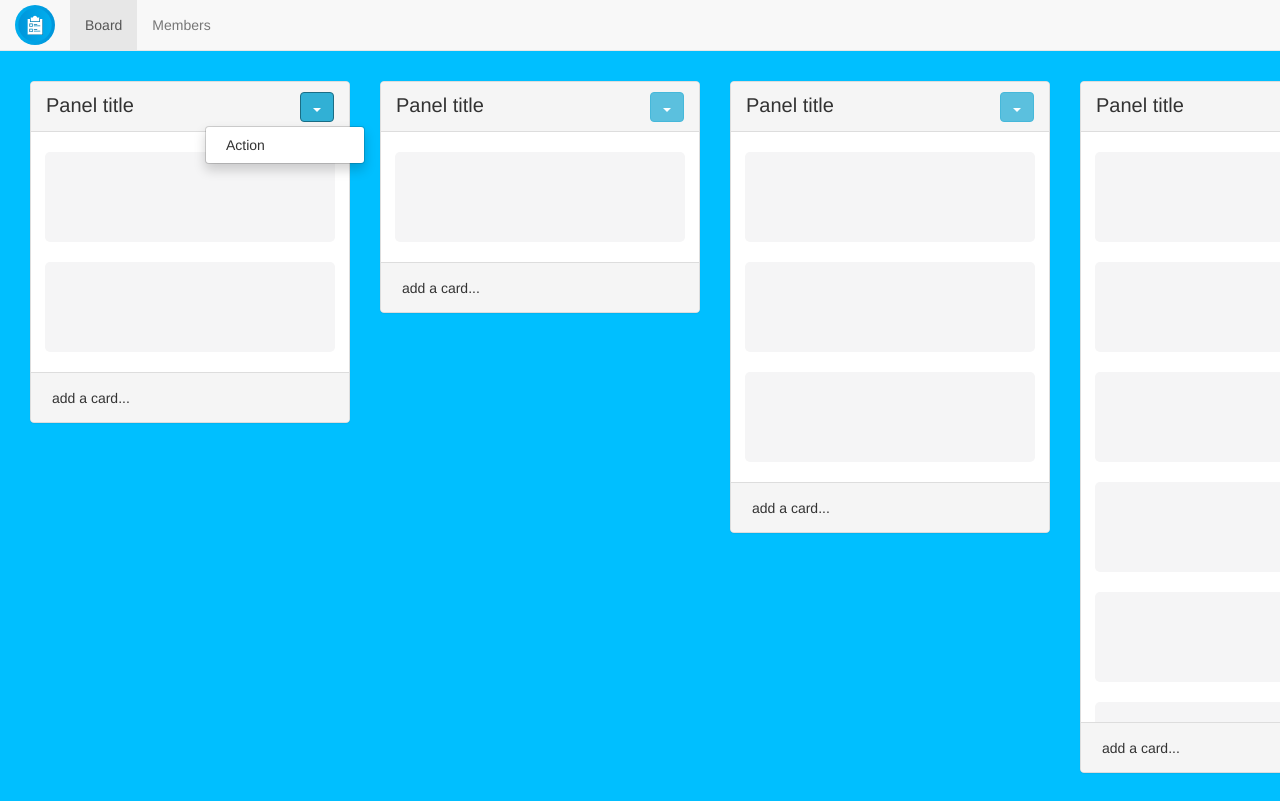
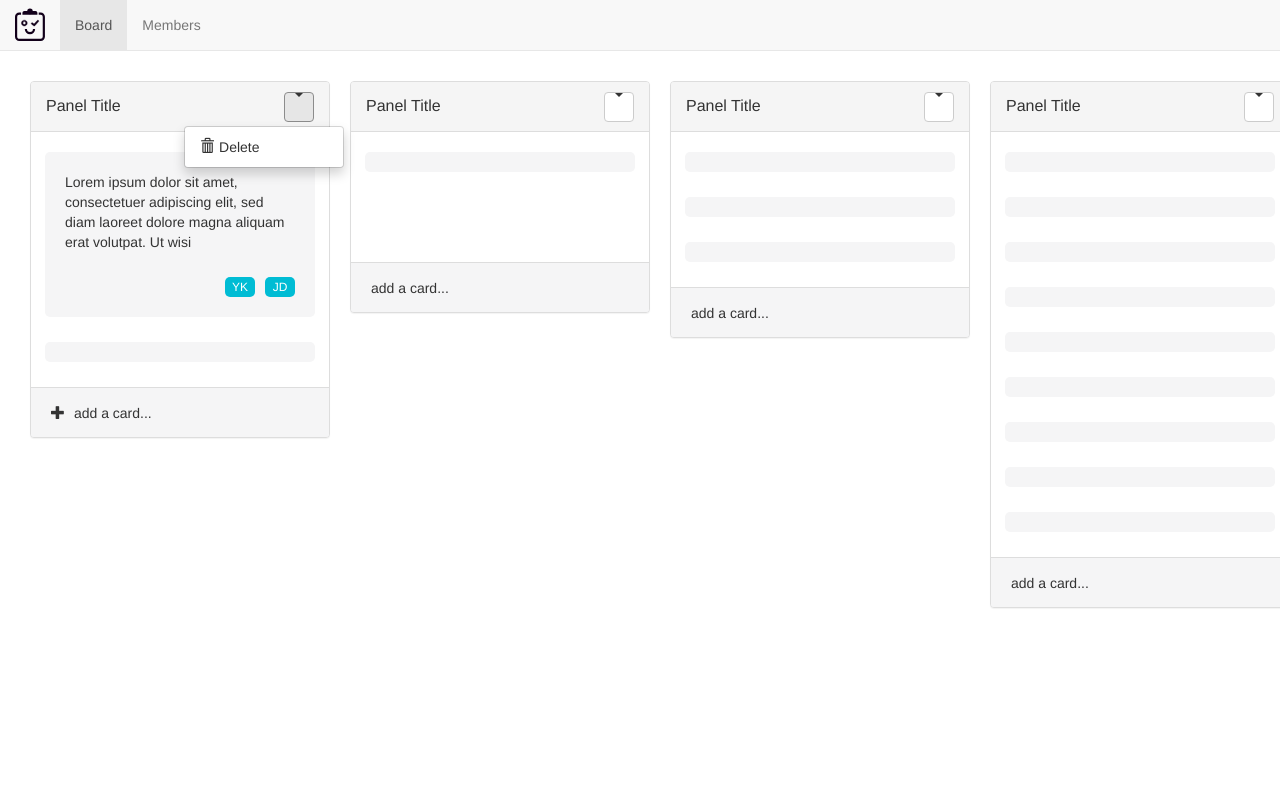
Before and after one commit to yaelkfir/taskboard, a website: page index.html in a window 1280 px wide. Both pictures are taken after a click on the button 317 px from the left and 107 px from the top of the page. Drawn offline with nearby package versions, Linux system fonts and the light colour scheme.

Commit message:
fixed span bubeling problam, finished delete list, modified the design, and fixed small problems, created card design with txt and lables fixed js bugs of shortenibg code added hovers gave inputs max-width

```diff
--- a/css/main.css
+++ b/css/main.css
@@ -22,7 +22,7 @@ html, body {
 }
 
 header .logo {
-  width: 40px;
+  width: 30px;
   height: 40px;
   margin-top: -10px;
 }
@@ -57,7 +57,7 @@ main {
   width: 100%;
   align-items: flex-start;
   height: calc(100% - 50px);
-  background-color: deepskyblue;
+
 }
 
 .board-flex {
@@ -68,10 +68,10 @@ main {
 }
 
 .panel-default {
-  width: 320px;
-  margin-right: 30px;
+  width: 300px;
+  margin-right: 20px;
   flex: 0 0;
-  flex-basis: 320px;
+  flex-basis: 300px;
   min-height: 200px;
   height: 100%;
   max-height: calc(100% - 50px);
@@ -79,11 +79,12 @@ main {
 }
 
 .panel-title {
-  line-height: 26px;
-  font-weight: 300;
+  line-height: 27px;
+  font-weight: 500;
   color: #333333;
-  font-size: 20px;
+  font-size: 16px;
   width: 260px;
+  text-transform: capitalize;
 }
 
 .panel-body {
@@ -95,16 +96,23 @@ main {
 
   width: 100%;
   height: 50px;
+  padding: 0;
+  overflow: hidden;
+  background-color: #f5f5f6;
 
 }
 
 .assignment {
-  width: 290px;
-  height: 90px;
-  margin-bottom: 20px;
+
+  width: 270px;
+  padding: 0 20px 20px 20px;
+  margin-bottom: 25px;
   border-radius: 5px;
   background-color: #f5f5f6;
   border: 0;
+  display: flex;
+  flex-direction: column;
+
 }
 
 .over-flow-mask {
@@ -136,8 +144,14 @@ footer {
 }
 
 .btn-primary {
-  width: 320px;
+  width: 300px;
   height: 50px;
+  font-size: 16px;
+  background-color: #3F51B5;
+  border: 0px;
+  font-weight: 500;
+  letter-spacing: 0.8px;
+  text-transform: capitalize;
 }
 
 .margin-right {
@@ -209,14 +223,78 @@ footer {
   display: none;
   position: absolute;
   top: 32px;
-  left: -95px;
+  left: -100px;
+}
+
+.ul-drop-down > li > a {
+  padding: 5px 15px;
+}
+
+
+.panel-footer-btn{
+  width: 100%;
+  height: 100%;
+  margin: 0;
+  text-align: left;
+  padding-left: 20px;
+}
+.panel-footer:link,
+.panel-footer:visited {
+  background-color: #f5f5f6;
 
 }
 
-textarea {
-  background-color: deepskyblue;
-  color: red;
-  height: 100%;
+.panel-footer:hover,
+.panel-footer:focus,
+.panel-footer:active {
+  background-color: #d6d6d7;
+}
+
+
+
+.delete-btn{
+  display: flex;
+  padding: 0;
+  width: 30px;
+  color: #333333;
+  border: 1px solid #cccccc;
+  justify-content: center;
+  background-color: white;
+}
+
+.user-icon{
+  height: 20px;
+  width: 30px;
+  line-height: 30px;
+  font-size: 12px;
+  background-color: #00BCD4;
+  margin-right: 10px;
+  border-radius: 5px;
+  display: flex;
+  justify-content: center;
+  align-items: center;
+  color: #fff;
+  text-transform: uppercase;
+}
+
+.assignment-footer{
   width: 100%;
+  height: 20px;
+  display: flex;
+  margin-top: 15px;
+  justify-content: flex-end;
+}
 
+.user-icon:last-child{
+  margin: 0;
 }
+
+.card-header{
+  height: 20px;
+  display: flex;
+  justify-content: flex-end;
+  align-items: center;
+}
+.padding-right{
+  padding-right: 5px;
+}
--- a/index.html
+++ b/index.html
@@ -4,7 +4,6 @@
   <meta charset="UTF-8">
   <link rel="stylesheet" href="node_modules/bootstrap/dist/css/bootstrap.css">
   <link rel="stylesheet" href="css/main.css">
-  <link href="https://fonts.googleapis.com/css?family=Karla:700|Montserrat:100,300,500|Roboto:100" rel="stylesheet">
   <title>Title</title>
 </head>
 <body>
@@ -14,7 +13,7 @@
     <div class="container">
       <div class="navbar-header">
         <a class="navbar-brand">
-          <img class="logo"  alt="Brand" src="assets/taskboard%20logo.svg">
+          <img class="logo" alt="Brand" src="assets/tasky-logo-01.svg">
         </a>
       </div>
       <ul class="nav navbar-nav">
@@ -26,43 +25,61 @@
 </header>
 <main>
   <div class="board-flex">
-  <div class="list-container board-flex height-100" >
+    <div class="list-container board-flex height-100">
       <section class="panel panel-default">
         <div class="be-task-header panel-heading">
           <h3 class="panel-title">Panel title</h3>
-        <input class="list-name-input" type="text" value ="list name">
+          <input class="list-name-input" type="text" value="list name" maxlength="26">
           <div class="no-floats btn-group">
-
-
-          <button type="button" class="btn btn-info dropdown-toggle" data-toggle="dropdown" aria-haspopup="true" aria-expanded="false">
+            <button type="button" class="delete-btn btn btn-default dropdown-toggle" data-toggle="dropdown" aria-haspopup="true" aria-expanded="false">
               <span class="caret"></span>
             </button>
             <ul class="ul-drop-down dropdown-menu">
-            <li><a href="#">Action</a></li>
+              <li><a href="#"><span class="padding-right glyphicon glyphicon-trash
+                "></span>Delete</a></li>
             </ul>
           </div>
         </div>
         <div class=" over-flow-mask">
           <ul class="flex-box">
             <li>
-          <li class="assignment"></li>
+            <li class="assignment">
+              <div class="card-header">
+              </div>
+              <p>Lorem ipsum dolor sit amet, consectetuer adipiscing elit, sed diam laoreet dolore magna aliquam erat
+                volutpat. Ut wisi
+              </p>
+              <div class="assignment-footer">
+                <span class="user-icon">yk</span>
+                <span class="user-icon">jd</span>
+              </div>
+
+            </li>
             <li class="assignment"></li>
             </li>
           </ul>
         </div>
-      <div class="panel-footer"><button type="button">add a card...</button></div>
+        <div class="panel-footer">
+
+          <button class="panel-footer-btn" type="button">
+            <span class="padding-right glyphicon glyphicon-plus"></span>
+            add a card...
+          </button>
+        </div>
       </section>
 
       <section class="panel panel-default">
         <div class="panel-heading">
           <h3 class="panel-title">Panel title</h3>
-        <input class="list-name-input" type="text" value="list name">
+          <input class="list-name-input" type="text" value="list name" maxlength="26">
           <div class="no-floats btn-group">
-          <button type="button" class="btn btn-info dropdown-toggle" data-toggle="dropdown" aria-haspopup="true" aria-expanded="false">
+            <button type="button" class="delete-btn btn btn-default dropdown-toggle" data-toggle="dropdown"
+                    aria-haspopup="true" aria-expanded="false">
               <span class="caret"></span>
             </button>
             <ul class="ul-drop-down dropdown-menu">
-            <li><a href="#">Action</a></li>
+              <li><a href="#" class="glyphicon glyphicon-trash
+">Delete</a></li>
             </ul>
           </div>
         </div>
@@ -71,19 +88,23 @@
             <li class="assignment"></li>
           </ul>
         </div>
-      <div class="panel-footer"><button type="button">add a card...</button></div>
+        <div class="panel-footer">
+          <button class="panel-footer-btn" type="button">add a card...</button>
+        </div>
       </section>
 
       <section class="panel panel-default">
         <div class="panel-heading">
           <h3 class="panel-title">Panel title</h3>
-        <input class="list-name-input" type="text" value="list name">
+          <input class="list-name-input" type="text" value="list name" maxlength="26">
           <div class="no-floats btn-group">
-          <button type="button" class="btn btn-info dropdown-toggle" data-toggle="dropdown" aria-haspopup="true" aria-expanded="false">
+            <button type="button" class="delete-btn btn btn-default dropdown-toggle" data-toggle="dropdown"
+                    aria-haspopup="true" aria-expanded="false">
               <span class="caret"></span>
             </button>
             <ul class="ul-drop-down dropdown-menu">
-            <li><a href="#">Action</a></li>
+              <li><a href="#" class="glyphicon glyphicon-trash
+">Delete</a></li>
             </ul>
           </div>
         </div>
@@ -95,20 +116,22 @@
           </ul>
         </div>
         <div class="panel-footer">
-        <button type="button">add a card...</button>
+          <button class="panel-footer-btn" type="button">add a card...</button>
         </div>
       </section>
 
       <section class="panel panel-default">
         <div class="panel-heading">
           <h3 class="panel-title">Panel title</h3>
-        <input class="list-name-input" type="text" value = "list name">
+          <input class="list-name-input" type="text" value="list name" maxlength="26">
           <div class="no-floats btn-group">
-          <button type="button" class="btn btn-info dropdown-toggle" data-toggle="dropdown" aria-haspopup="true" aria-expanded="false">
+            <button type="button" class="delete-btn btn btn-default dropdown-toggle" data-toggle="dropdown"
+                    aria-haspopup="true" aria-expanded="false">
               <span class="caret"></span>
             </button>
             <ul class="ul-drop-down dropdown-menu">
-            <li><a href="#">Action</a></li>
+              <li><a href="#" class="glyphicon glyphicon-trash
+">Delete</a></li>
             </ul>
           </div>
         </div>
@@ -125,7 +148,9 @@
             <div class="assignment"></div>
           </ul>
         </div>
-      <div class="panel-footer"><button type="button">add a card...</button></div>
+        <div class="panel-footer">
+          <button type="button" class="panel-footer-btn">add a card...</button>
+        </div>
       </section>
     </div>
     <button type="button" class="btn btn-primary margin-right" onclick="addList()">add a list..</button>
@@ -136,7 +161,7 @@
 <footer>
 
 </footer>
-<script src = "js/main.js"></script>
+<script src="js/main.js"></script>
 </body>
 </html>
 
--- a/js/main.js
+++ b/js/main.js
@@ -3,77 +3,68 @@
  */
 
 
-const addCardBtns = document.querySelectorAll('.panel-footer > button');
 const ENTER = 13;
-const listNames = document.querySelectorAll('.panel-heading > h3');
-const listNamesInputs = document.querySelectorAll('.panel-heading > input');
-const dropdownbtns = document.querySelectorAll('.panel-heading  button');
-console.info(dropdownbtns);
-
-//loops adds EventListeners
-//check event function
-/*
- if (event.type === ENTER){
- currentTarget.focus();
-
- if(dropDownUl.style.display === 'block'){
- dropDownUl.style.display = 'none';
- console.info('click');
- }
- else {
- dropDownUl.style.display = 'block';
- console.info('click');
- }
- }
-
- if(event.type === 'click'){
- currentTarget.focus();
- if(dropDownUl.style.display === 'block'){
- dropDownUl.style.display = 'none';
- }
- else {
- dropDownUl.style.display = 'block';
- }
- }
-
- if(event.type === 'blur'){
- if(dropDownUl.style.display === 'block'){
- dropDownUl.style.display = 'none';
-
- }
- }
-
-/*loop events
- */
 
 
+/*
+ A list is a set of cards, where each card contains:
+
+ A description - done
+ A list of icons with the members that are assigned to the card, where each icon is actually the uppercase first letter of their name.
+ A button edit will appear on mouse over on the whole card.
+ Clicking it will open the “Card Edit” modal (outline below
+ */
+//make the li delete the to do list
+
+
+//if parant ul is open than click on li will open are you sure window
+//fix the on blur ul handler
 
 
 //adEvent on document
+onOpeningIndex();
 
-for (let listName of listNames) {
+function onOpeningIndex() {
 
-  listName.addEventListener("click",changeName);
-  listName.addEventListener('keydown',changeName);
-  listName.tabIndex = "0";
+  const addCardBtns = document.querySelectorAll('.panel-footer > button');
+  const listNames = document.querySelectorAll('.panel-heading > h3');
+  const listNamesInputs = document.querySelectorAll('.panel-heading > input');
+  const dropDownBtns = document.querySelectorAll('.panel-heading  button');
+  const dropDownLis = document.querySelectorAll('.ul-drop-down >  li');
+  console.info(listNamesInputs);
 
-}
+  addTabIndx(listNames);
 
-for (let btn of addCardBtns) {
+  addEventListeners(dropDownLis, ['click'], deleteList);
 
-  btn.addEventListener("click", addCard);
+  addEventListeners(listNames, ['click', 'keydown'], changeName);
+
+  addEventListeners(addCardBtns, ['click'], addCard);
+
+  addEventListeners(listNamesInputs, ['blur', 'keydown'], saveTitleName);
+
+  addEventListeners(dropDownBtns, ['click', 'keydown'], handelDropDown);
 
 }
 
 
-for (let listNamesInput of listNamesInputs) {
+function deleteList(event) {
 
-  listNamesInput.addEventListener("blur",saveName);
-  listNamesInput.addEventListener('keydown', saveName);
+  //target the list
+  const target = event.target;
+  const list = target.closest('section');
+  const listsContainer = document.querySelector('.list-container');
+  const listTitle = list.querySelector('h3');
+
+  console.info(listTitle.innerHTML);
+
+
+  const r = confirm(`Deleting ${listTitle.innerHTML} list. Are you sure?`);
+  if (r === true) {
+    listsContainer.removeChild(list);
+  }
 }
 
-
-addEventListeners(dropdownbtns, ['click', 'blur', 'keydown'], openDropDwon);
 
 function addEventListeners(elements, arrayOfEvents, eventListener) {
   for (const element of elements) {
@@ -83,37 +74,33 @@ function addEventListeners(elements, arrayOfEvents, eventListener) {
   }
 }
 
-//
 
+function addTabIndx(elements) {
+  for (let element of elements) {
+    element.tabIndex = "0";
+  }
+}
 
-function openDropDwon(event) {
+function handelDropDown(event) {
 
   const currentTarget = event.target;
-  console.info(currentTarget);
-  const currentBtnFather = currentTarget.parentNode;
+  const currentBtnFather = currentTarget.closest('.btn-group');
   const dropDownUl = currentBtnFather.querySelector('.dropdown-menu');
 
-  if (event.type === ENTER){
+//target the ul li
+  if (event.type === ENTER) {
     currentTarget.focus();
     toggleVisibility(dropDownUl);
   }
 
-  if(event.type === 'click'){
+  if (event.type === 'click') {
     currentTarget.focus();
     toggleVisibility(dropDownUl);
-  }
-
-  if(event.type === 'blur'){
-
-    if(dropDownUl.style.display === 'block'){
-      dropDownUl.style.display = 'none';
-
-    }
   }
 }
 
 function toggleVisibility(element) {
-  if(element.style.display === 'block'){
+  if (element.style.display === 'block') {
     element.style.display = 'none';
   }
   else {
@@ -135,20 +122,16 @@ function changeName(event) {
 
     //hide title
     currentTarget.style.display = 'none';
-
   }
 }
 
-function saveName(event) {
+function saveTitleName(event) {
 
   if (event.keyCode === ENTER || event.type === 'blur') {
+
     const target = event.target
-
     const container = target.parentNode;
-
     const titel = container.querySelector('h3');
-
-
 
     if (target.style.display === 'block') {
       //target the h3
@@ -162,20 +145,13 @@ function saveName(event) {
 
 //add new Card to target list
 
-
 function addCard(event) {
 
   const targetElement = event.target;
-
-  //target list
-  const parantSection = targetElement.parentNode.parentNode;
+  const parantSection = targetElement.closest('.panel-default');
   const currentList = parantSection.querySelector('.flex-box');
 
-  //add new Card
-
   createElement('li', 'assignment', currentList);
-
-  console.info(parantSection);
 
 }
 
@@ -215,7 +191,7 @@ function addList() {
 
   //create the title head name
 
-  const listName =  createElement('h3', 'panel-title', listHead);
+  const listName = createElement('h3', 'panel-title', listHead);
 
   listName.innerHTML = "list name";
   listName.tabIndex = '0';
@@ -230,50 +206,46 @@ function addList() {
   titelInPut.setAttribute("value", `${listName.innerHTML}`);
   titelInPut.style.display = "none";
 
-  titelInPut.addEventListener("blur", saveName);
-  titelInPut.addEventListener('keydown', saveName);
+  titelInPut.addEventListener("blur", saveTitleName);
+  titelInPut.addEventListener('keydown', saveTitleName);
 
 
   //create the editBtn container
+  const editBtnContainer = createElement('div', 'btn-group', listHead);
 
-  const editBtnContainer =   createElement('div', 'btn-group', listHead);
-
-  editBtnContainer.innerHTML=`
-          <button type="button" class="btn btn-info dropdown-toggle" data-toggle="dropdown" aria-haspopup="true" aria-expanded="false">
-             <span class="caret"></span>
-          </button>
-          <ul class="ul-drop-down dropdown-menu">
-            <li><a href="#">Action</a></li>
-          </ul>
+  editBtnContainer.innerHTML = `
+              <button type="button" class="delete-btn btn btn-default dropdown-toggle" data-toggle="dropdown" aria-haspopup="true" aria-expanded="false">
+              <span class="caret"></span>
+            </button>
+            <ul class="ul-drop-down dropdown-menu">
+              <li><a href="#"><span class="padding-right glyphicon glyphicon-trash
+                "></span>Delete</a></li>
+            </ul>
 `
   //target btn and add events
   const editBtn = editBtnContainer.querySelector('button');
-  addEventListeners([editBtn], ['click', 'blur', 'keydown'], openDropDwon);
+  const deleteLi = editBtnContainer.querySelector('li');
+
+  addEventListeners([editBtn], ['click', 'blur', 'keydown'], handelDropDown);
+  addEventListeners([deleteLi], ['click'], deleteList);
 
   //create the list content add it to dad and give class
-
-  const overFlowMask =   createElement('div', 'over-flow-mask', newList);
-
-
+  const overFlowMask = createElement('div', 'over-flow-mask', newList);
 
   //create the list ul
-
   const listUl = createElement('ul', 'flex-box', overFlowMask);
 
-
-
   //create the list footer add it to dad and give class
-
-  const listFooter =  createElement('div', 'panel-footer', newList);
-
+  const listFooter = createElement('div', 'panel-footer', newList);
 
 
   //create the add card btn in footer and give class and onclick
+  const addCardBtn = createElement('button', 'panel-footer-btn', listFooter);
 
-  const addCardBtn = document.createElement('button');
-  listFooter.appendChild(addCardBtn);
-
-  addCardBtn.innerHTML = "add a card...";
+  addCardBtn.innerHTML = `
+<span class="padding-right glyphicon glyphicon-plus"></span>
+            add a card...
+`;
 
   addCardBtn.addEventListener("click", addCard);
 
```
Also changed, not shown: assets/tasky-logo-01.svg (added). Lines whose indentation alone changed are shown as unchanged.
